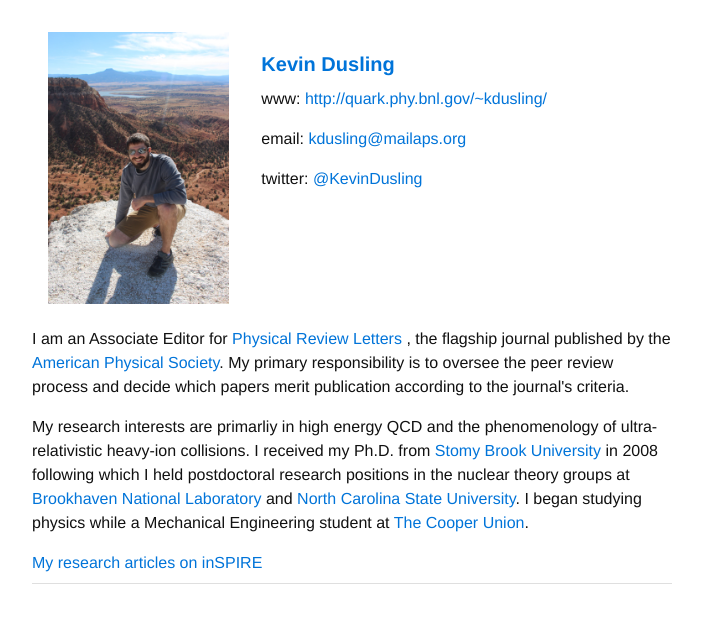
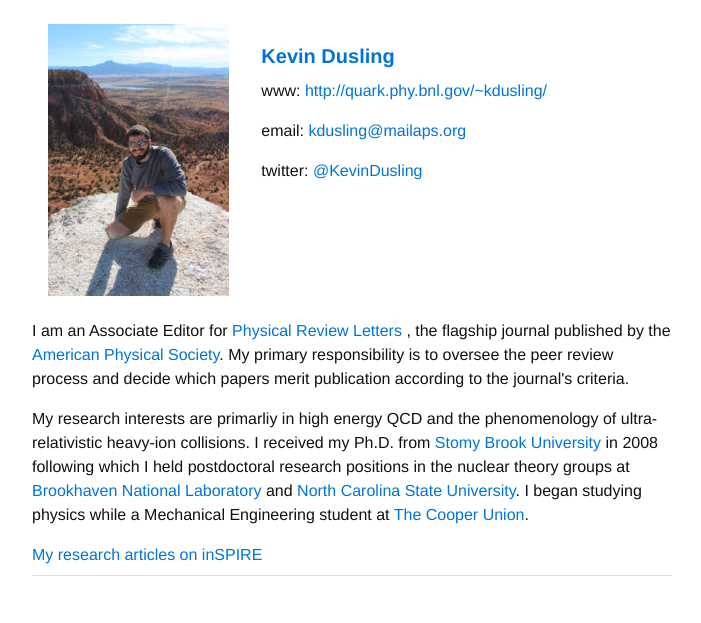
Before and after one commit to kdusling/kdusling.github.io, a Jekyll site: the page built from index.html, in a window 1280 px wide. Shown: the top 623 px of the page, without its empty margins (288-989 px from the left). Built offline with Jekyll 4.4.1, drawn with Linux system fonts in a browser that asks for light colours.

Commit message:
Update default.html

```diff
--- a/_layouts/default.html
+++ b/_layouts/default.html
@@ -34,7 +34,7 @@
 </head>
 <body>
 
-<div class="col-12 sm-col-8 md-col-6 m2 mx-auto">
+<div class="col-12 sm-col-8 md-col-6 m1 mx-auto">
 
 {{ content }}
 
```
